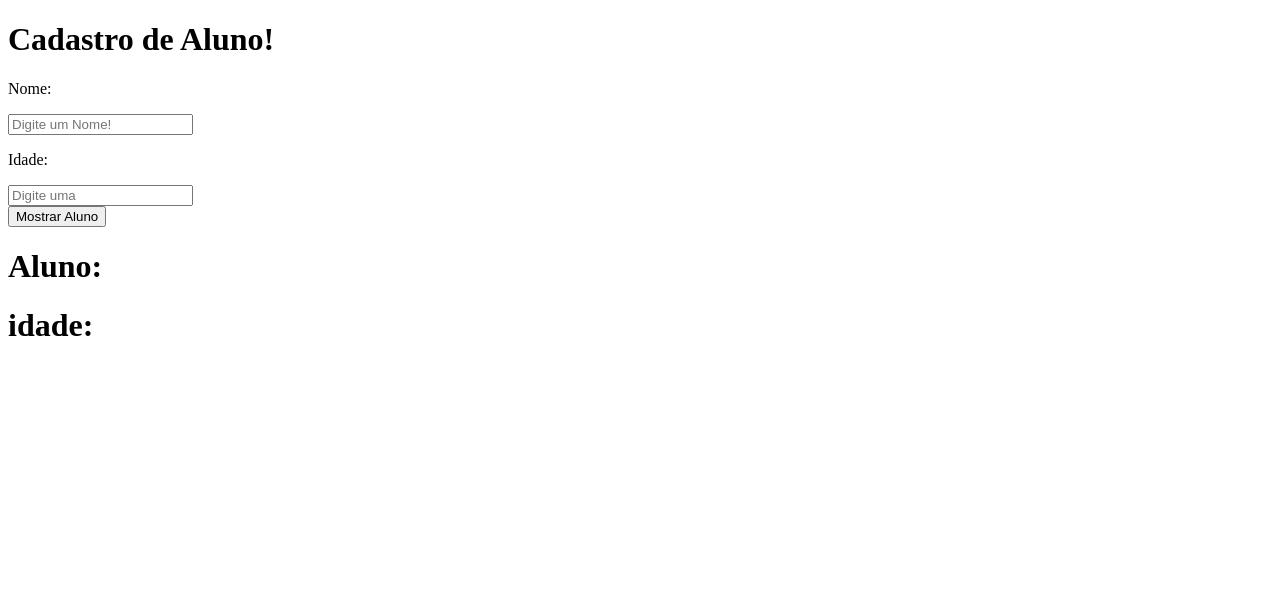
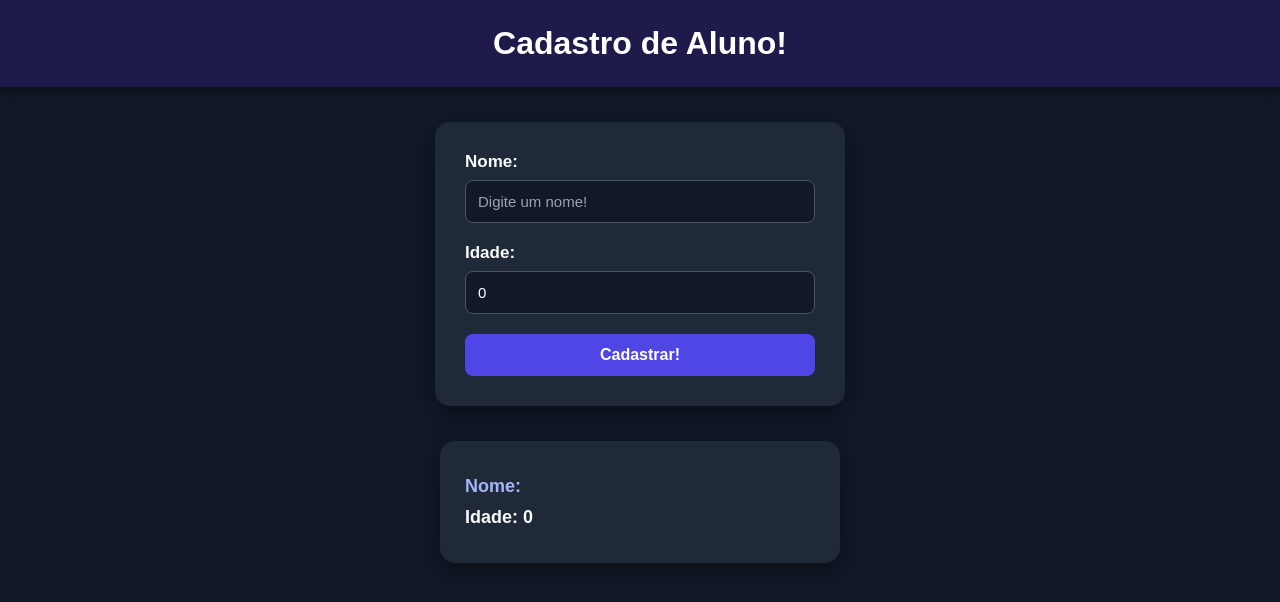
Before and after one commit to Dudutenor/react-typescript-studies, a React (Vite) app: page / in a window 1280 px wide. Shown: the top 602 px of the page. Built offline with nearby package versions, Linux system fonts and the light colour scheme.

Commit message:
Projeto de Cadastro De Alunos( PRIMEIRO PROJETO)
Esse foi meu primeiro projeto em REACT. Não estudei muito sobre CSS, então já peguei alguns feitos. Mas foi isso pretendo continuar nas aulas e ir melhorando!

```diff
--- a/src/App.tsx
+++ b/src/App.tsx
@@ -1,49 +1,28 @@
-import {useState} from 'react'
+import { useState } from 'react'
+import { Header} from './components/header'
+import { Formulario} from './components/formulario'
+import {Aluno} from './components/aluno'
+import './components/css/app.css'
+
 
 export default function App(){
-    const[nome, setNome] = useState("")
-
-    const[idade, setIdade] = useState("")
-
-    const[nomeAluno, setNomeAluno] = useState("")
-
-    const[idadeAluno, setIdadeAluno] = useState("")
-
-    function mostrarAluno(){
-        setIdadeAluno(idade)
-
-        setNomeAluno(nome)
-    }
+const[nomeAluno, setNomeAluno] = useState("")
 
 
+const[idadeAluno, setIdadeAluno] = useState(0)
+
+function cadastrarAluno(nome: string, idade: number) {
+    setNomeAluno(nome)
+    setIdadeAluno(idade)
+}
 
     return(
         <div>
-            <h1>Cadastro de Aluno!</h1>
-            <p>Nome:</p>
+            <Header/>
 
-            <input
-            placeholder='Digite um Nome!'
-            value={nome}
-            onChange={(e) =>setNome(e.target.value) }/>
+            <Formulario cadastrarAluno={cadastrarAluno} />
 
-            <br />
-
-            <p>Idade:</p>
-
-            <input
-            placeholder='Digite uma'
-            value={idade}
-            onChange={(e) => setIdade(e.target.value)}
-            />
-
-            <br />
-
-            <button onClick={mostrarAluno}>Mostrar Aluno</button>
-            <br />
-
-            <h1>Aluno: {nomeAluno}</h1>
-            <h1>idade: {idadeAluno}</h1>
+            <Aluno nome={nomeAluno} idade={idadeAluno} />
         </div>
     )
 }
--- /dev/null
+++ b/src/components/aluno.tsx
@@ -0,0 +1,15 @@
+import './css/aluno.css'
+
+interface AlunoProps{
+    nome: string
+    idade: number
+}
+
+export function Aluno({nome, idade}: AlunoProps){
+    return(
+        <div className="aluno">
+            <h2>Nome: {nome}</h2>
+            <h2>Idade: {idade}</h2>
+        </div>
+    )
+}
--- /dev/null
+++ b/src/components/css/aluno.css
@@ -0,0 +1,22 @@
+.aluno {
+    width: 350px;
+    padding: 25px;
+    margin: 25px auto 40px;
+
+    background-color: #1f2937;
+
+    border-radius: 15px;
+
+    box-shadow: 0 8px 25px rgba(0, 0, 0, 0.4);
+}
+
+.aluno h2 {
+    margin: 10px 0;
+
+    color: #f9fafb;
+    font-size: 18px;
+}
+
+.aluno h2:first-child {
+    color: #a5b4fc;
+}
--- /dev/null
+++ b/src/components/css/app.css
@@ -0,0 +1,6 @@
+body {
+    margin: 0;
+    font-family: Arial, sans-serif;
+    background-color: #111827;
+    color: #f9fafb;
+}
--- /dev/null
+++ b/src/components/css/formulario.css
@@ -0,0 +1,64 @@
+
+.formulario {
+    width: 350px;
+    padding: 30px;
+    margin: 35px auto;
+
+    background-color: #1f2937;
+
+    border-radius: 15px;
+
+    box-shadow: 0 8px 25px rgba(0, 0, 0, 0.4);
+}
+
+.formulario h2 {
+    margin: 0 0 8px;
+
+    color: #f9fafb;
+    font-size: 17px;
+}
+
+.formulario input {
+    width: 100%;
+    box-sizing: border-box;
+
+    padding: 12px;
+    margin-bottom: 20px;
+
+    background-color: #111827;
+    color: #ffffff;
+
+    border: 1px solid #4b5563;
+    border-radius: 8px;
+
+    font-size: 15px;
+    outline: none;
+}
+
+.formulario input::placeholder {
+    color: #9ca3af;
+}
+
+.formulario input:focus {
+    border-color: #6366f1;
+}
+
+.formulario button {
+    width: 100%;
+    padding: 12px;
+
+    border: none;
+    border-radius: 8px;
+
+    background-color: #4f46e5;
+    color: white;
+
+    font-size: 16px;
+    font-weight: bold;
+
+    cursor: pointer;
+}
+
+.formulario button:hover {
+    background-color: #4338ca;
+}
--- /dev/null
+++ b/src/components/css/header.css
@@ -0,0 +1,17 @@
+.header {
+    width: 100%;
+    padding: 25px 0;
+
+    background-color: #1e1b4b;
+
+    text-align: center;
+
+    box-shadow: 0 4px 12px rgba(0, 0, 0, 0.4);
+}
+
+.header h1 {
+    margin: 0;
+
+    color: #ffffff;
+    font-size: 32px;
+}
--- /dev/null
+++ b/src/components/formulario.tsx
@@ -0,0 +1,42 @@
+import { useState } from "react"
+import './css/formulario.css'
+
+    interface FormularioProps{
+        cadastrarAluno: (nome: string, idade: number) => void
+    }
+
+export function Formulario({ cadastrarAluno }: FormularioProps){
+
+    const[nome, setNome] = useState("")
+
+    const[idade, setIdade] = useState(0)
+
+    function Cadastrar(){
+        cadastrarAluno(nome, idade)
+    }
+
+
+
+    return(
+        <div className="formulario">
+
+            <h2>Nome:</h2>
+            <input
+            placeholder="Digite um nome!"
+            value={nome}
+            onChange={(e) => setNome(e.target.value)}
+            />
+
+
+            <h2>Idade:</h2>
+            <input
+            placeholder="Digite uma idade!"
+            value={idade}
+            onChange={(e) => setIdade(Number(e.target.value))}
+            />
+
+            <button onClick={Cadastrar}>Cadastrar!</button>
+
+        </div>
+    )
+}
--- /dev/null
+++ b/src/components/header.tsx
@@ -0,0 +1,9 @@
+import './css/header.css'
+
+export function Header(){
+    return(
+        <div className='header'>
+            <h1>Cadastro de Aluno!</h1>
+        </div>
+    )
+}
```
